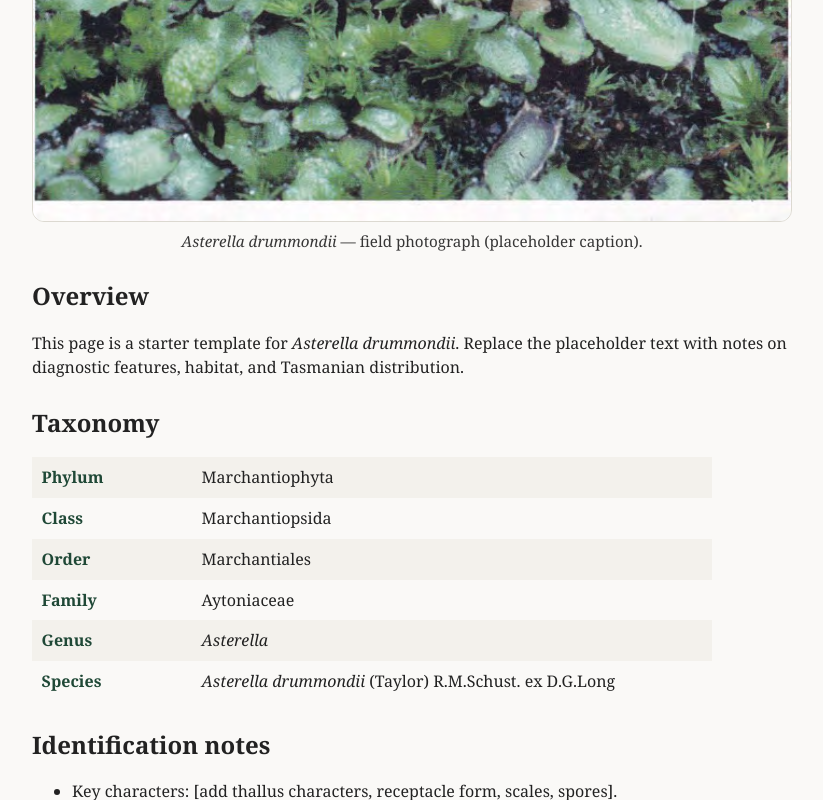
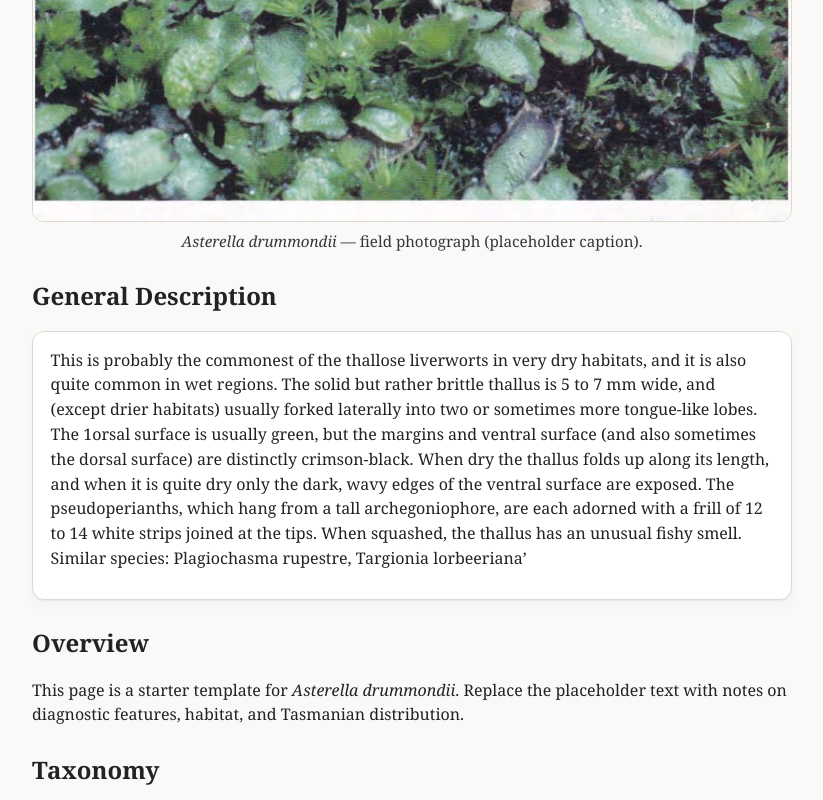
Before and after one commit to chrmccar/liverwort-website, a plain HTML site: page species/asterella_drummondii_taylor_rmschust_ex_dglong.html in a window 1280 px wide. Shown: the part 586-1386 px from the top of the page, without its empty margins (228-1051 px from the left). Drawn offline with Linux system fonts and the light colour scheme.

Commit message:
Add files via upload

```diff
--- a/species/asterella_drummondii_taylor_rmschust_ex_dglong.html
+++ b/species/asterella_drummondii_taylor_rmschust_ex_dglong.html
@@ -19,6 +19,17 @@
     .taxon-table th, .taxon-table td { text-align: left; padding: .5rem .6rem; }
     .taxon-table th { width: 160px; color: #1f4836; }
     .taxon-table tr:nth-child(odd) td, .taxon-table tr:nth-child(odd) th { background: #f3f1ec; }
+
+    /* General Description box */
+    .general-box {
+      background: #fff;
+      border: 1px solid #dcd9d1;
+      border-radius: 12px;
+      padding: 1rem 1.1rem;
+      box-shadow: 0 1px 0 rgba(0,0,0,.04), 0 6px 14px rgba(0,0,0,.03);
+      max-width: 760px;
+    }
+    .general-box p { margin: 0 0 .8rem; }
   </style>
 </head>
 <body>
@@ -47,6 +58,15 @@
         <em>Asterella drummondii</em> — field photograph (placeholder caption).
       </figcaption>
     </figure>
+
+    <!-- NEW: pulls text from the .txt file -->
+    <section class="section">
+      <h2>General Description</h2>
+      <div id="general-description" class="general-box">
+        Loading description…
+        <noscript>Enable JavaScript to load the description from the data file.</noscript>
+      </div>
+    </section>
 
     <section class="section">
       <h2>Overview</h2>
@@ -96,5 +116,33 @@
   <footer class="site-footer">
     <p>© 2025 Christopher McCarthy</p>
   </footer>
+
+  <!-- Load the general description from the TXT file -->
+  <script>
+    (function(){
+      const target = document.getElementById('general-description');
+      const url = '../data/asterella_drummondii_taylor_rmschust_ex_dglong_general.txt';
+
+      fetch(url)
+        .then(res => {
+          if (!res.ok) throw new Error('HTTP ' + res.status);
+          return res.text();
+        })
+        .then(text => {
+          // Split on blank lines to create paragraphs, keep plain text safe
+          const parts = text.trim().split(/\n\s*\n/);
+          target.innerHTML = parts.map(p => '<p>' + p
+            .replace(/&/g,'&amp;')
+            .replace(/</g,'&lt;')
+            .replace(/>/g,'&gt;')
+            .replace(/\n/g,'<br>')
+            + '</p>').join('');
+        })
+        .catch(err => {
+          console.error('Description load failed:', err);
+          target.textContent = 'Description not available.';
+        });
+    })();
+  </script>
 </body>
 </html>
```
